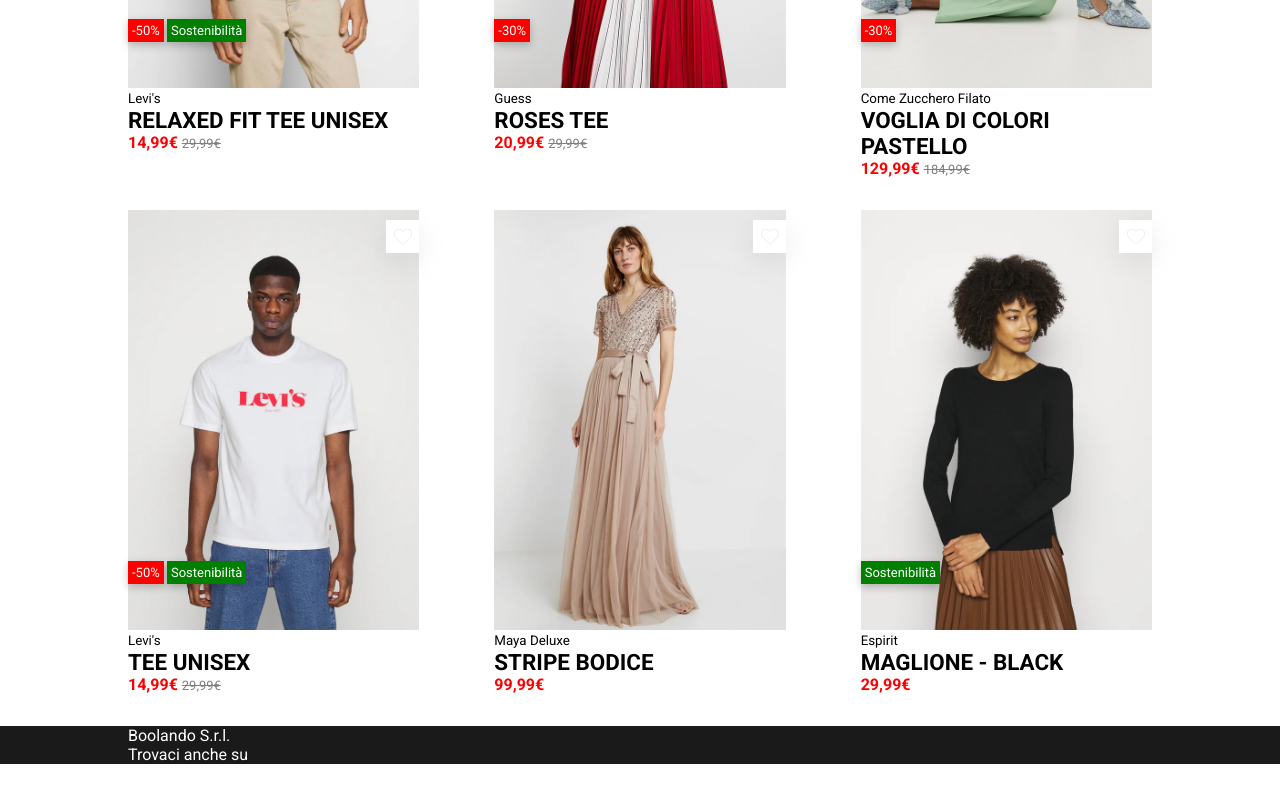
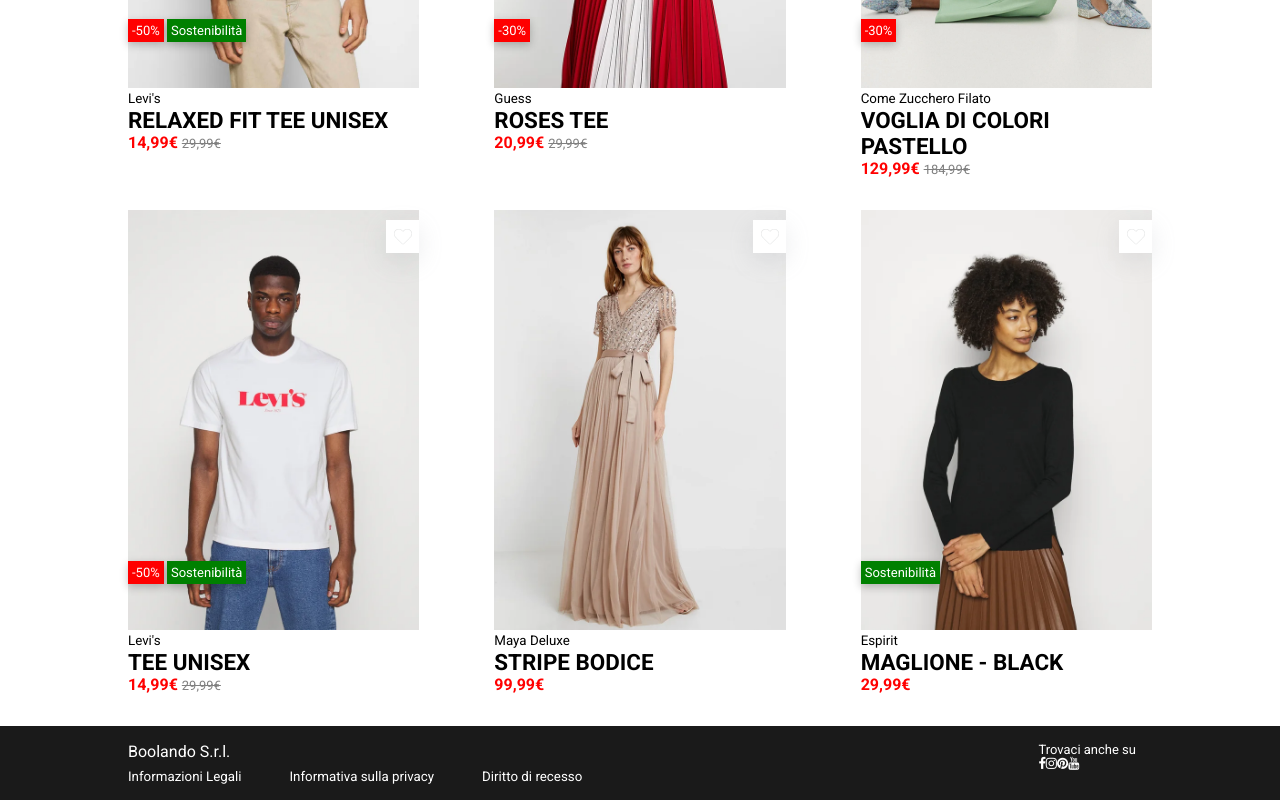
Before and after one commit to jfmarkan/html-css-boolando, a plain HTML site: page index.html in a window 1280 px wide. Shown: the part 413-1213 px from the top of the page. Before the commit the page ends 1177 px from the top, so only its background shows below. Drawn offline with Linux system fonts and the light colour scheme.

Commit message:
created and added media icons

```diff
--- a/css/styles.css
+++ b/css/styles.css
@@ -178,6 +178,7 @@
 
 /*FOOTER*/
 footer{
+    padding: 1rem 0;
     position: relative;
     bottom: 0;
     width: 100%;
@@ -186,3 +187,33 @@
 .bg-dark-grey{
     background-color: #1a1a1a;
 }
+
+.sm-links{
+    font-size: small;
+    padding: 0 1rem;;
+}
+
+
+
+.footer-left{
+    flex-basis: 70%;
+}
+
+.footer-right{
+    flex-basis: 30%;
+    justify-content: end;
+}
+
+.social-media i{
+    justify-content: space-between;
+}
+
+footer ul{
+    padding-top: 0.5rem;;
+}
+
+footer li{
+    font-size: smaller;
+    padding:0;
+    margin-right: 3rem;;
+}
--- a/index.html
+++ b/index.html
@@ -7,6 +7,8 @@
     <title>Booleando Shop</title>
     <link rel="stylesheet" href="css/styles.css">
     <link href="https://fonts.googleapis.com/css2?family=Roboto:wght@100;300;400;500;700;900&display=swap" rel="stylesheet">
+    <link rel="stylesheet" href=
+"https://cdnjs.cloudflare.com/ajax/libs/font-awesome/4.7.0/css/font-awesome.min.css" />
 </head>
 <body>
     <header class="bg-orange">
@@ -164,12 +166,28 @@
     </main>
 
     <footer class="bg-dark-grey">
-        <div class="container">
-            <div class="legal">
-                Boolando S.r.l.
+        <div class="container flex">
+            <div class="footer-left">
+                <div class="legal">Boolando S.r.l.</div>
+                <div class="links">
+                    <ul class="flex">
+                        <li>Informazioni Legali</li>
+                        <li>Informativa sulla privacy</li>
+                        <li>Diritto di recesso</li>
+                    </ul>
+                </div>
             </div>
-            <div class="sm-links">
-                Trovaci anche su
+            <div class="footer-right flex">
+                <div class="sm-links">
+                    Trovaci anche su
+                    <div class="social-media flex">
+                        <i class="icon"></i>
+                        <i class="fa fa-facebook"></i>
+                        <i class="fa fa-instagram"></i>
+                        <i class="fa fa-pinterest"></i>
+                        <i class="fa fa-youtube"></i>
+                    </div>
+                </div>
             </div>
         </div>
     </footer>
```
Also changed, not shown: img/Facebook.svg (added), img/Instagram.svg (added), img/Pinterest.svg (added), img/Twitter.svg (added), img/Youtube.svg (added).
